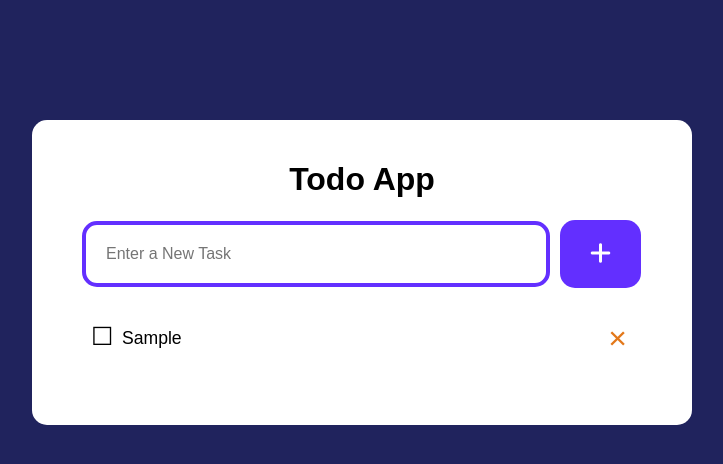
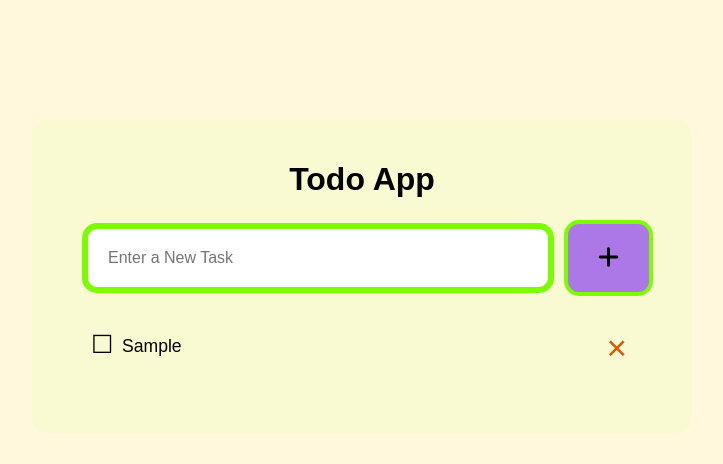
Before and after one commit to Soham82/OCTANET_JANUARY, a plain HTML site: page TO DO LIST/index.html in a window 1280 px wide. Both pictures are taken after typing "Sample" into the empty fields and a click on the button 878 px from the left and 253 px from the top of the page. Shown: the whole page, without its empty margins (278-1001 px from the left). Drawn offline with Linux system fonts and the light colour scheme.

Commit message:
Update style.css

```diff
--- a/TO DO LIST/style.css
+++ b/TO DO LIST/style.css
@@ -1,12 +1,12 @@
 body {
-    background-color: #20235d;
+    background-color: #FFF8DC;
     height: 100vh;
     font-family: Arial, Helvetica, sans-serif;
 }
 
 .todo-app {
     max-width: 600px;
-    background-color: hsl(0, 0%, 100%);
+    background-color: #FAFAD2;
     padding: 20px 30px 50px;
     margin: 120px auto 15px;
     border-radius: 15px;
@@ -26,16 +26,16 @@ form {
 input[type="text"] {
     width: 70%;
     padding: 20px;
-    border: 4px solid #632fff;
+    border: 6px solid #7CFC00;
     border-radius: 15px;
     font-size: 1rem;
     margin-left: 20px;
 }
 
 .btn {
-    background-color: #632fff;
-    border: none;
-    color: white;
+    background-color: rgb(172, 120, 232);
+    border: 4px solid #7CFC00;
+    color: black;
     padding: 20px 30px;
     cursor: pointer;
     border-radius: 15px;
@@ -43,7 +43,7 @@ input[type="text"] {
 }
 
 .btn:hover {
-    background-color: #4a15e9;
+    background-color: #c5d210;
 }
 
 ul li {
@@ -68,18 +68,18 @@ ul li::before {
 
 ul li.checked {
     text-decoration: line-through;
-    color: #632fff;
+    color: red;
 }
 
 ul li.checked::before {
     content: "☑";
-    color: #632fff;
+    color: red;
 }
 
 ul li span {
     position: absolute;
     top: 1.8px;
     right: 5px;
-    color: rgb(227, 120, 26);
-    font-size: 2rem;
+    color: rgb(219, 89, 3);
+    font-size: 2.2rem;
 }
```
